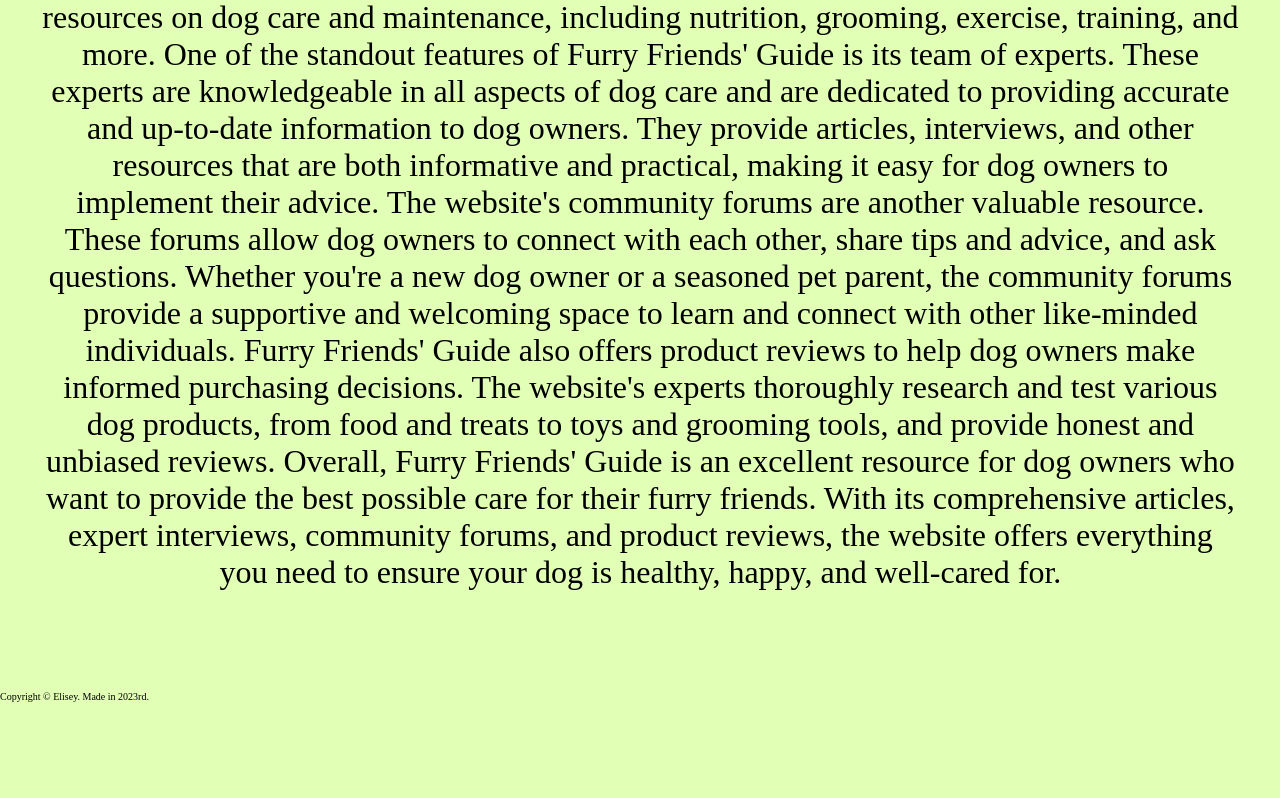
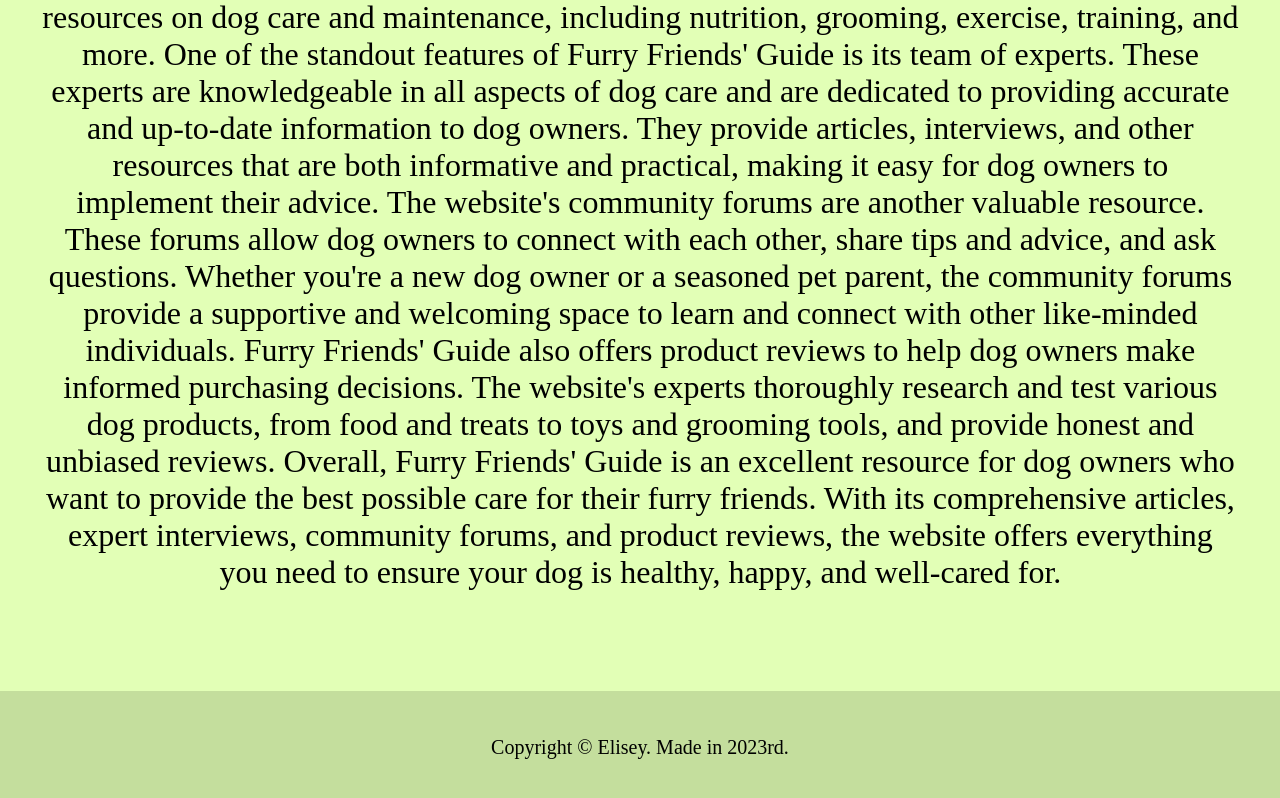
Before and after one commit to TheCrashMaster/FurryFriends, a plain HTML site: page about.html in a window 1280 px wide. Shown: the part 534-1332 px from the top of the page. Before the commit the page ends 1246 px from the top, so only its background shows below. Drawn offline with Linux system fonts and the light colour scheme.

Commit message:
Update aboutstyle.css

```diff
--- a/aboutstyle.css
+++ b/aboutstyle.css
@@ -102,6 +102,16 @@ nav ul li a:hover:before {
   font-size: 3.2rem;
 }
 
+.copyright {
+  width: 100%;
+  text-align: center;
+  padding: 25px 0;
+  background: rgb(196, 222, 157);;
+  font-weight: 200;
+  margin-top: 20px;
+  font-size: 2rem;
+}
+
 
 
 
```
